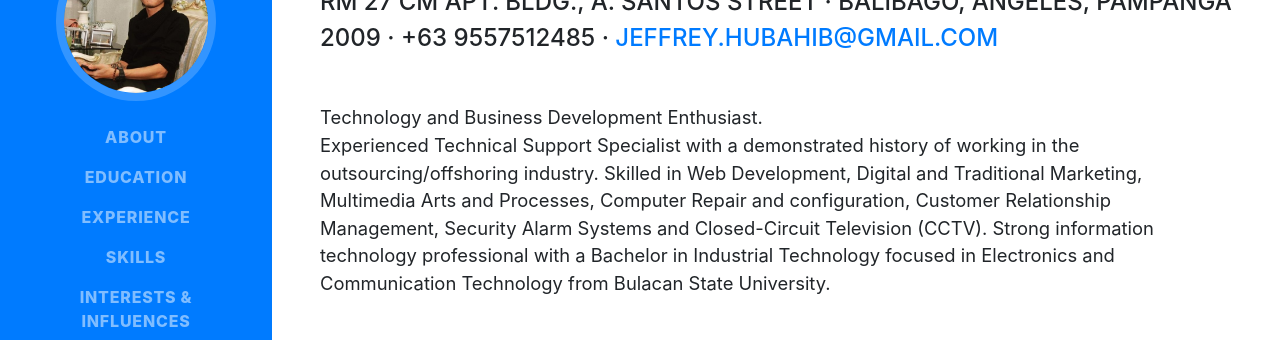
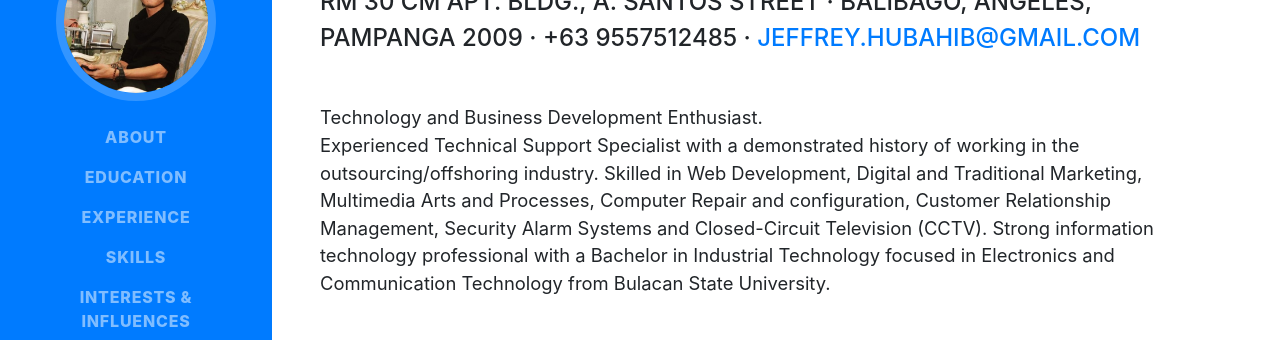
Before and after one commit to r2d2x21/cv, a website with bundled scripts: page index.html in a window 1280 px wide. Shown: the part 231-571 px from the top of the page. Built offline with nearby package versions, Linux system fonts and the light colour scheme; a web font is replaced by a local one.

Commit message:
Update index.html

```diff
--- a/index.html
+++ b/index.html
@@ -74,7 +74,7 @@
         <h1 class="mb-0">Jeffrey
           <span class="text-primary">Hubahib</span>
         </h1>
-        <div class="subheading mb-5">RM 27 CM Apt. Bldg., A. Santos Street · Balibago, Angeles, Pampanga 2009 · +63 9557512485 ·
+        <div class="subheading mb-5">RM 30 CM Apt. Bldg., A. Santos Street · Balibago, Angeles, Pampanga 2009 · +63 9557512485 ·
           <a href="mailto:jeffrey.hubahib@gmail.com">jeffrey.hubahib@gmail.com</a>
         </div>
         <p class="lead mb-5">Technology and Business Development Enthusiast. <br>
```
